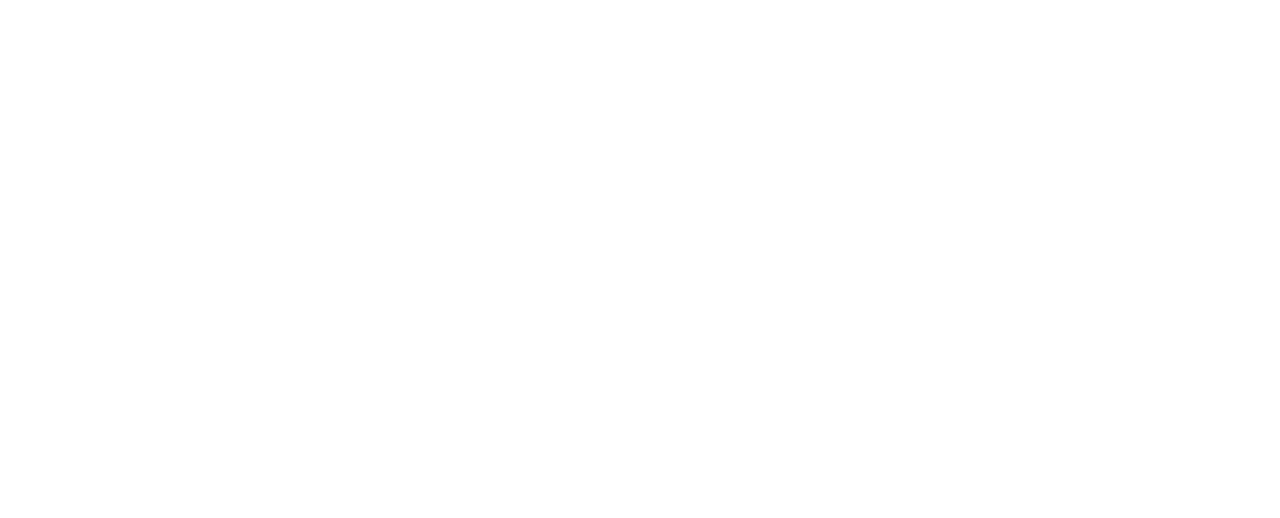
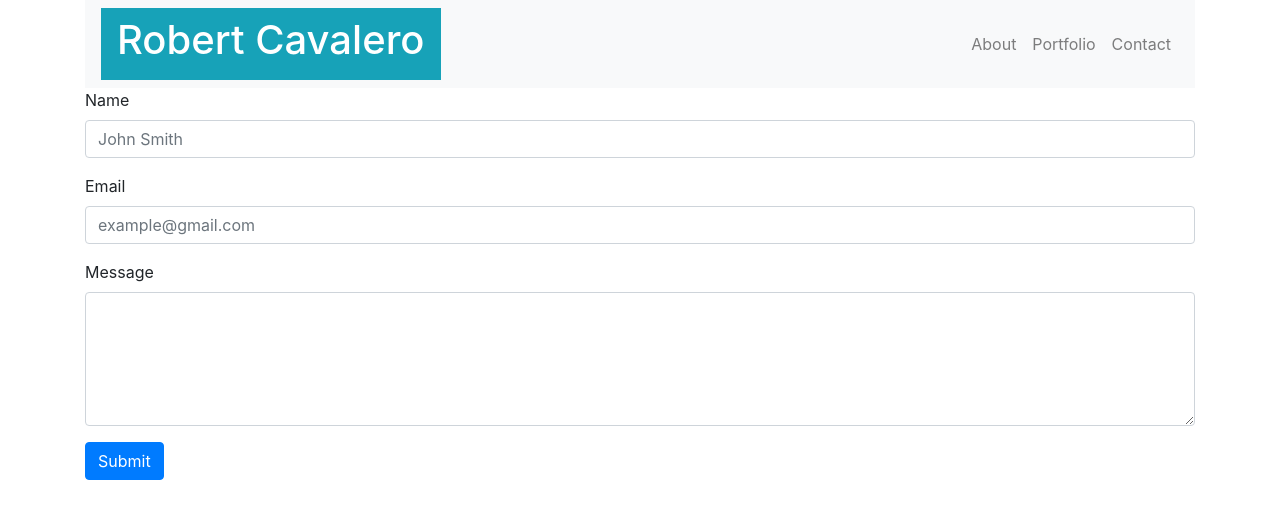
Before and after one commit to rcavalero/homework2, a plain HTML site: page contact.html in a window 1280 px wide. Drawn offline with nearby package versions, Linux system fonts and the light colour scheme.

Commit message:
added initial layout to contact form

```diff
--- a/contact.html
+++ b/contact.html
@@ -11,6 +11,66 @@
 <body>
 
 
+        <div class="container">
+                <nav class="navbar navbar-expand-lg navbar-light bg-light">
+
+                    <!-- <a class="navbar-brand" href="#">Robert Cavalero</a> -->
+
+                    <button class="navbar-toggler" type="button" data-toggle="collapse" data-target="#navbarNav"     aria-controls="navbarNav" aria-expanded="false" aria-label="Toggle navigation">
+                            <span class="navbar-toggler-icon"></span>
+                        </button>
+
+                        <div class="navbar-text bg-info text-white px-3">
+                        <h1>Robert Cavalero</h1>
+                        </div>
+
+                    <!-- <div class="collapse navbar-collapse justify-content-end" id="navbarNavAltMarkup"> -->
+                            <div class="collapse navbar-collapse justify-content-end" id="navbarNav">
+
+                                <!-- <div class="collapse navbar-collapse" id="navbarNav"> -->
+                        <ul class="navbar-nav ">
+
+                            <!-- <a class="nav-item nav-link active" href="#">Home <span class="sr-only">(current)</span></a> -->
+                            <li> <a class="nav-item nav-link" href="index.html">About</a> </li>
+                            <li><a class="nav-item nav-link" href="portfolio.html">Portfolio</a> </li>
+                            <li><a class="nav-item nav-link" href="contact.html">Contact</a> </li>
+                        </ul>
+                    </div>
+                </nav>
+            </div>
+
+    <div class = "container">
+
+        <div class= "row">
+
+            <div class = "col">
+                <form>
+
+                    <div class="form-group">
+                        <label for="contactInputName">Name</label>
+                        <input type="text" class="form-control" id="contactInputName" placeholder="John Smith">
+                    </div>
+
+                    <div class="form-group">
+                        <label for="contactInputEmail">Email</label>
+                        <input type="email" class="form-control" id="contactInputEmail" aria-describedby="emailHelp" placeholder="example@gmail.com">
+                    </div>
+
+                    <div class="form-group">
+                        <label for="contactTextarea">Message</label>
+                        <textarea class="form-control" id="contactTextarea" rows="5"></textarea>
+                    </div>
+                        <!-- </div> -->
+                    <button type="submit" class="btn btn-primary">Submit</button>
+                </form>
+            </div>
+        </div>
+    </div>
+
+              <script src="https://code.jquery.com/jquery-3.2.1.slim.min.js" integrity="sha384-KJ3o2DKtIkvYIK3UENzmM7KCkRr/rE9/Qpg6aAZGJwFDMVNA/GpGFF93hXpG5KkN" crossorigin="anonymous"></script>
+    <script src="https://cdnjs.cloudflare.com/ajax/libs/popper.js/1.12.9/umd/popper.min.js" integrity="sha384-ApNbgh9B+Y1QKtv3Rn7W3mgPxhU9K/ScQsAP7hUibX39j7fakFPskvXusvfa0b4Q" crossorigin="anonymous"></script>
+    <script src="https://maxcdn.bootstrapcdn.com/bootstrap/4.0.0/js/bootstrap.min.js" integrity="sha384-JZR6Spejh4U02d8jOt6vLEHfe/JQGiRRSQQxSfFWpi1MquVdAyjUar5+76PVCmYl" crossorigin="anonymous"></script>
+
 
 </body>
 </html>
```
